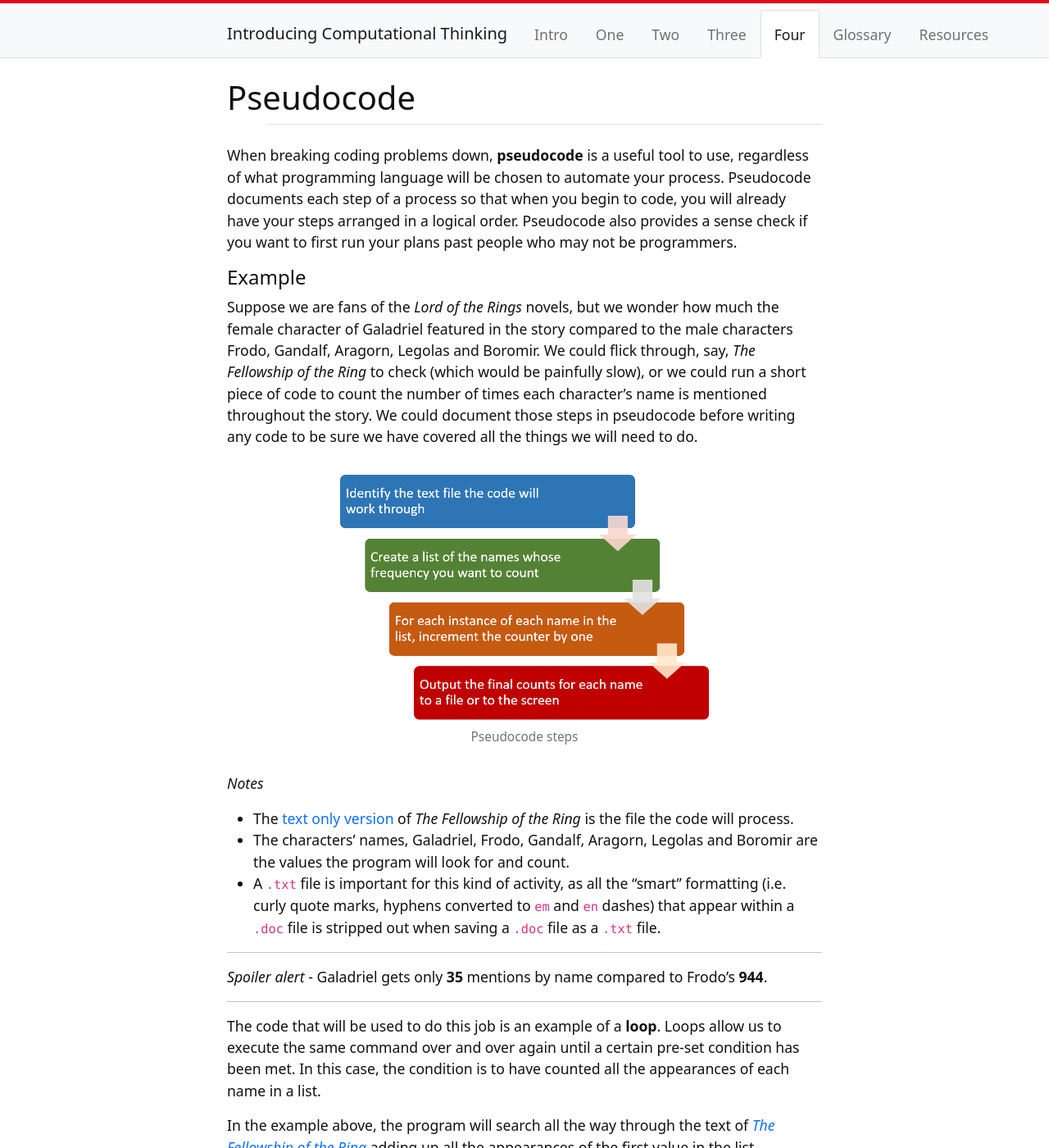
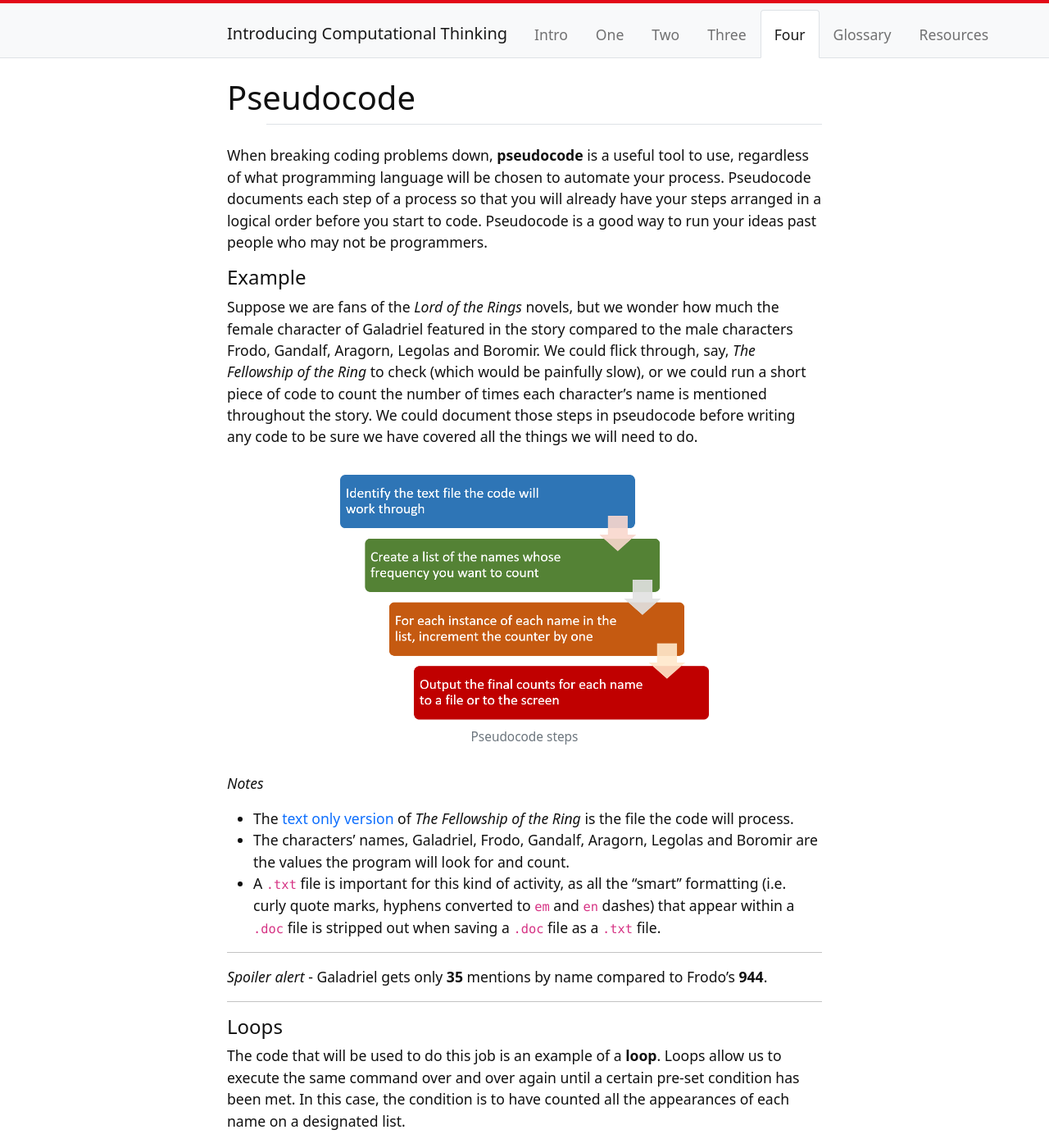
Before and after one commit to weaverbel/intro-computational-thinking, a Jekyll site: the page built from content/4-lesson.md, in a window 1280 px wide and 1400 px high. Shown: the whole window at 82% size. Built offline with Jekyll 4.4.1, drawn with Linux system fonts in a browser that asks for light colours; some of the changed text lies outside the part shown.

Commit message:
Update 4-lesson.md
bit of a simplify and shift around

```diff
--- a/content/4-lesson.md
+++ b/content/4-lesson.md
@@ -3,7 +3,7 @@ title: Pseudocode
 nav: Four
 ---
 
-When breaking coding problems down, **pseudocode** is a useful tool to use, regardless of what programming language will be chosen to automate your process. Pseudocode documents each step of a process so that when you begin to code, you will already have your steps arranged in a logical order. Pseudocode also provides a sense check if you want to first run your plans past people who may not be programmers.
+When breaking coding problems down, **pseudocode** is a useful tool to use, regardless of what programming language will be chosen to automate your process. Pseudocode documents each step of a process so that you will already have your steps arranged in a logical order before you start to code. Pseudocode is a good way to run your ideas past people who may not be programmers.
 
 #### Example
 
@@ -23,9 +23,11 @@ Suppose we are fans of the *Lord of the Rings* novels, but we wonder how much th
 
 ---------
 
-The code that will be used to do this job is an example of a **loop**. Loops allow us to execute the same command over and over again until a certain pre-set condition has been met. In this case, the condition is to have counted all the appearances of each name in a list.
+#### Loops
 
-In the example above, the program will search all the way through the text of [*The Fellowship of the Ring*](https://www.kaggle.com/datasets/ashishsinhaiitr/lord-of-the-rings-text) adding up all the appearances of the first value in the list (`Galadriel`). Then it will go through the text again to do the count for the second value (`Frodo`). The same process will then be done for all the other characters respectively, and then the program will report its findings for each value. It will then stop running because the list of names has been exhausted, i.e. the condition has been met.
+The code that will be used to do this job is an example of a **loop**. Loops allow us to execute the same command over and over again until a certain pre-set condition has been met. In this case, the condition is to have counted all the appearances of each name on a designated list.
+
+In the example above, the program will search all the way through the text of [*The Fellowship of the Ring*](https://www.kaggle.com/datasets/ashishsinhaiitr/lord-of-the-rings-text), adding up all the appearances of the first value in the list (`Galadriel`). Then it will go through the text again to do the count for the second value (`Frodo`). The same process will then be done for all the other characters respectively, and then the program will report its findings for each value. It will then stop running because the list of names has been exhausted, i.e. the condition has been met.
 
 The name values can also be called *variables*, because the value will vary each time the loop runs through the text. Variables are an important part of `abstraction`.
 
@@ -65,6 +67,14 @@ Write some pseudocode of how you might automate this process.
 
 -------------------
 
+#### But first, do no harm ...
+
+The automation of bureaucratic and administrative operations is speeding up data capture and service provision, *"enabling more-than-human speeds of sorting and analysis. The potential drawback is that machines have no understanding of what they are doing – and sometimes humans do not either,"* says Professor Mark Andrejevic FAHA in this article, [Robodebt and the Dangers of Datafication: Fast Machines and Fallible Humans](https://mailchi.mp/humanities.org.au/5-minute-friday-read-mark-andrejevics-robodebt-and-the-dangers-of-datafication), which warns of the dangers of too much autonomous automation. While automation brings many benefits, it can also render decisions and analysis opaque and overly rigid. The famous phrase *'Computer says no'* from the TV show *Little Britain* is a perfect example of this kind of intransigent alibi.
+
+Use automation, but use it wisely, and ethically, and with lashings of human oversight.
+
+---------
+
 #### Learning to program
 
 This lesson should help you prepare to learn to code by understanding the process that coders use to break complex problems down into programmable parts.
@@ -73,14 +83,6 @@ Links to sites that teach coding and other resources on computational thinking a
 
 --------------
 
-#### First, do no harm
-
-The automation of bureaucratic and administrative operations is speeding up data capture and service provision, *"enabling more-than-human speeds of sorting and analysis. The potential drawback is that machines have no understanding of what they are doing – and sometimes humans do not either,"* says Professor Mark Andrejevic FAHA in this article, [Robodebt and the Dangers of Datafication: Fast Machines and Fallible Humans](https://mailchi.mp/humanities.org.au/5-minute-friday-read-mark-andrejevics-robodebt-and-the-dangers-of-datafication), which warns of the dangers of too much autonomous automation. While automation brings many benefits, it can also render decisions and analysis opaque and overly rigid. The famous phrase *'Computer says no'* from the TV show *Little Britain* is a perfect example of this kind of intransigent alibi.
-
-Use automation, but use it wisely, and ethically, and with lashings of human oversight.
-
----------
-
 ### For later
 
 Suppose you write that file movement script and it works a treat.
```
